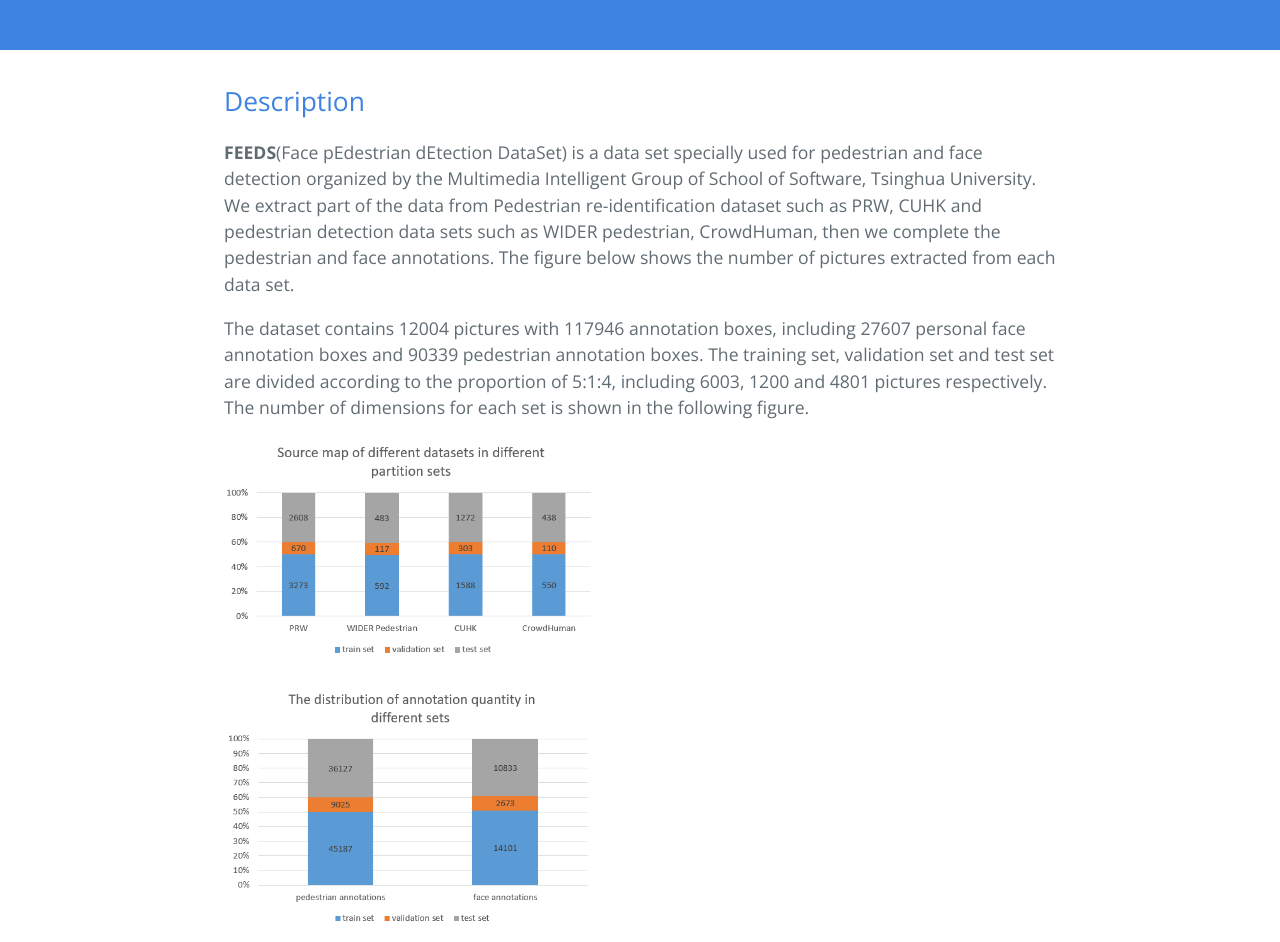
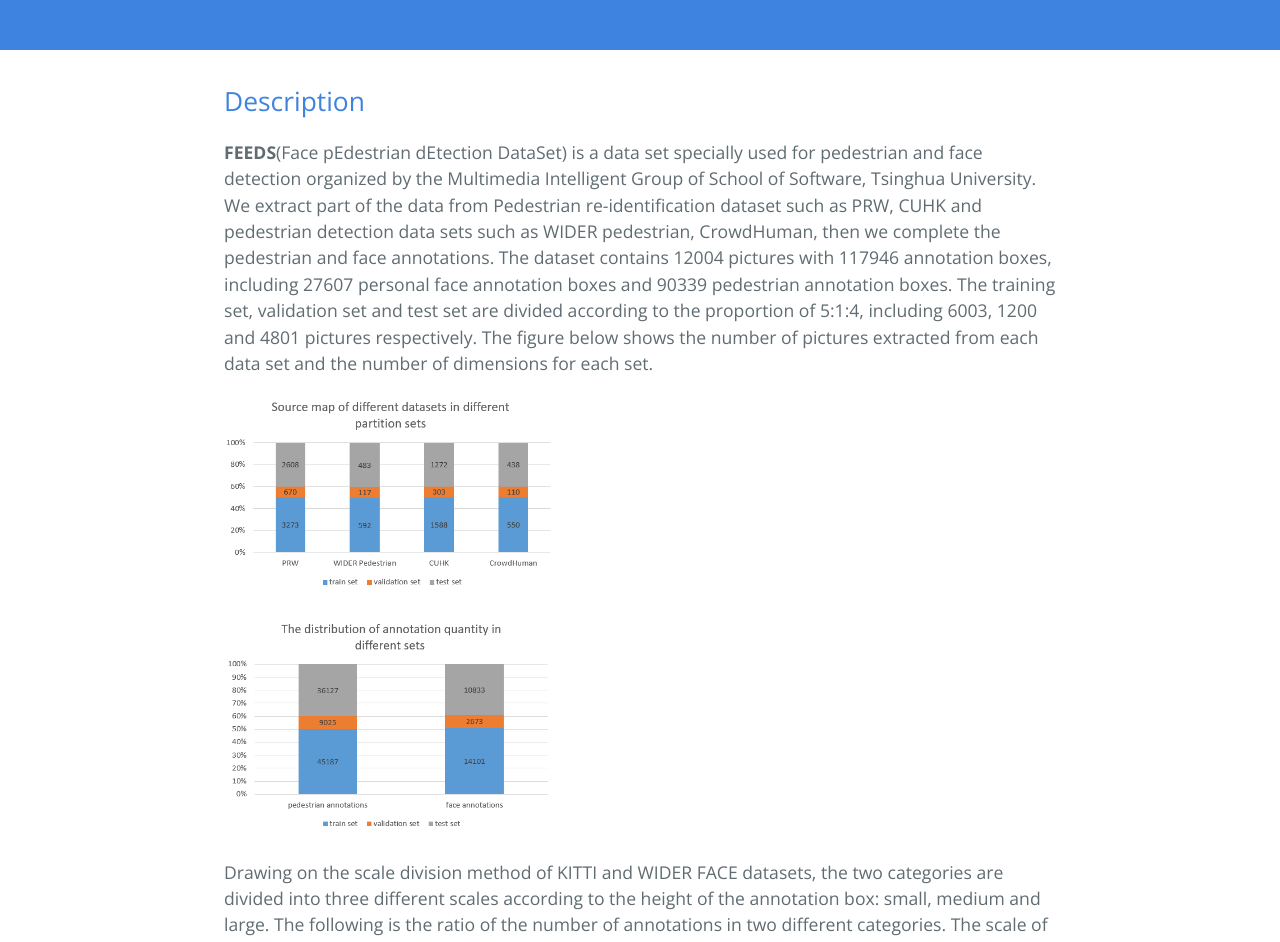
Before and after one commit to FEEDS-MIG/FEEDS-MIG.github.io, a Jekyll site: the page built from index.md, in a window 1280 px wide. Shown: the part 345-1287 px from the top of the page. Built offline with Jekyll 4.4.1, drawn with Linux system fonts in a browser that asks for light colours; our own code applies the rules of GitHub Pages for plain Markdown files.

```diff
--- a/css/cayman.css
+++ b/css/cayman.css
@@ -160,7 +160,7 @@ a:hover { text-decoration: underline; }
 @media screen and (min-width: 64em) { .main-content { max-width: 64rem; padding: 2rem 6rem; margin: 0 auto; font-size: 1.1rem; } }
 @media screen and (min-width: 42em) and (max-width: 64em) { .main-content { padding: 2rem 4rem; font-size: 1.1rem; } }
 @media screen and (max-width: 42em) { .main-content { padding: 2rem 1rem; font-size: 1rem; } }
-.main-content img { max-width: 45%; align-items: center; align-content: center;  }
+.main-content img { max-width: 40%; align-items: center; align-content: center;  }
 .main-content h1, .main-content h2, .main-content h3, .main-content h4, .main-content h5, .main-content h6 { margin-top: 2rem; margin-bottom: 1rem; font-weight: normal; color: #3e83df; }
 .main-content p { margin-bottom: 1em; }
 .main-content code { padding: 2px 4px; font-family: Consolas, "Liberation Mono", Menlo, Courier, monospace; font-size: 0.9rem; color: #567482; background-color: #f3f6fa; border-radius: 0.3rem; }
--- a/index.md
+++ b/index.md
@@ -1,7 +1,5 @@
 ## Description
-**FEEDS**(Face pEdestrian dEtection DataSet) is a data set specially used for pedestrian and face detection organized by the Multimedia Intelligent Group of School of Software, Tsinghua University. We extract part of the data from Pedestrian re-identification dataset such as PRW, CUHK and pedestrian detection data sets such as WIDER pedestrian, CrowdHuman, then we complete the pedestrian and face annotations. The figure below shows the number of pictures extracted from each data set.
-
-The dataset contains 12004 pictures with 117946 annotation boxes, including 27607 personal face annotation boxes and 90339 pedestrian annotation boxes. The training set, validation set and test set are divided according to the proportion of 5:1:4, including 6003, 1200 and 4801 pictures respectively. The number of dimensions for each set is shown in the following figure.
+**FEEDS**(Face pEdestrian dEtection DataSet) is a data set specially used for pedestrian and face detection organized by the Multimedia Intelligent Group of School of Software, Tsinghua University. We extract part of the data from Pedestrian re-identification dataset such as PRW, CUHK and pedestrian detection data sets such as WIDER pedestrian, CrowdHuman, then we complete the pedestrian and face annotations. The dataset contains 12004 pictures with 117946 annotation boxes, including 27607 personal face annotation boxes and 90339 pedestrian annotation boxes. The training set, validation set and test set are divided according to the proportion of 5:1:4, including 6003, 1200 and 4801 pictures respectively. The figure below shows the number of pictures extracted from each data set and the number of dimensions for each set.
 
 ![Source map of different datasets in different partition sets](https://raw.githubusercontent.com/FEEDS-MIG/FEEDS-MIG.github.io/master/images/source_map.PNG)
 
```
Also changed, not shown: other parts of index.md (+7 -0 lines), images/exp3.PNG (added), images/exp4.PNG (added), 2 other files.
